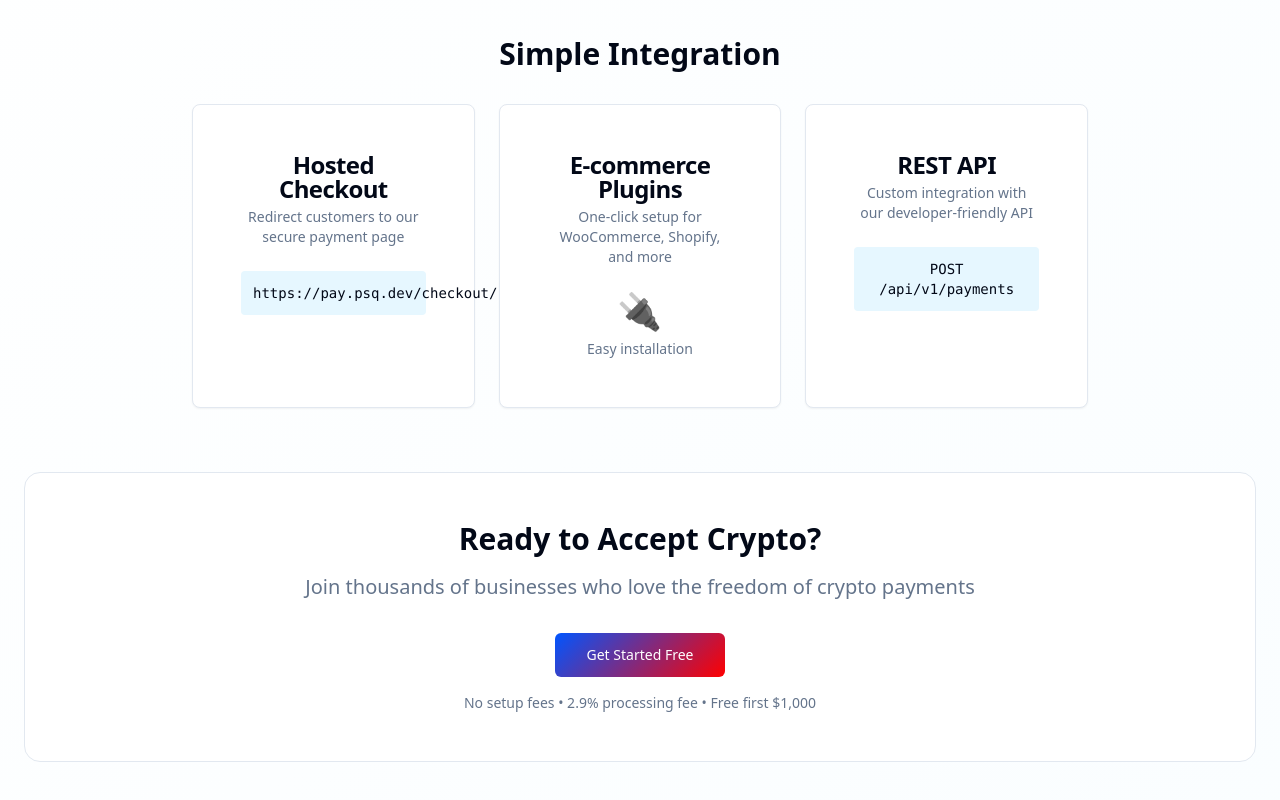
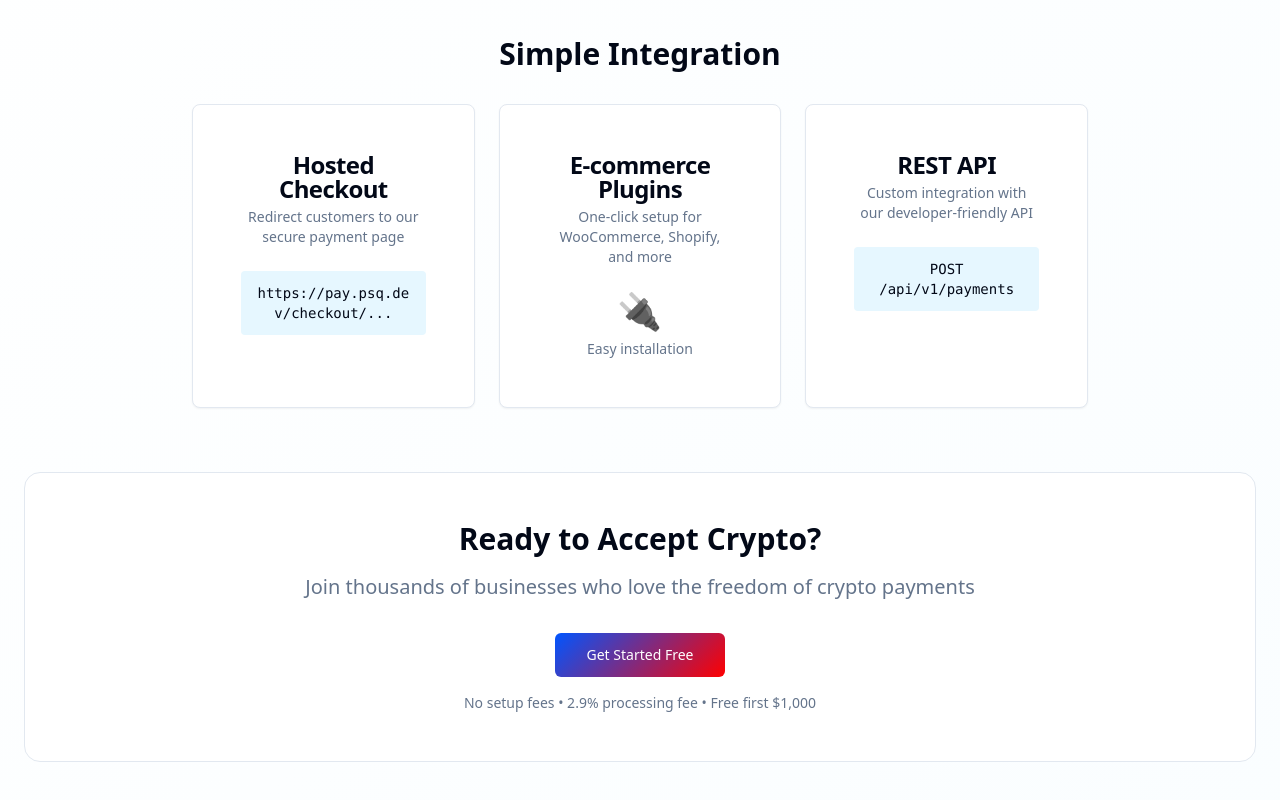
Before and after one commit to michael-seifert/crypto-to, a React (Vite) app: page / in a window 1280 px wide. Shown: the part 693-1493 px from the top of the page. Built offline with nearby package versions, Linux system fonts and the light colour scheme.

Commit message:
Wrap sample URL text
Wrap the sample URL text in the hosted checkout module on the homepage.

```diff
--- a/src/pages/Index.tsx
+++ b/src/pages/Index.tsx
@@ -59,7 +59,7 @@ const Index = () => {
                 <CardDescription>Redirect customers to our secure payment page</CardDescription>
               </CardHeader>
               <CardContent>
-                <code className="bg-accent p-3 rounded text-sm block">
+                <code className="bg-accent p-3 rounded text-sm block break-all">
                   https://pay.psq.dev/checkout/...
                 </code>
               </CardContent>
```
